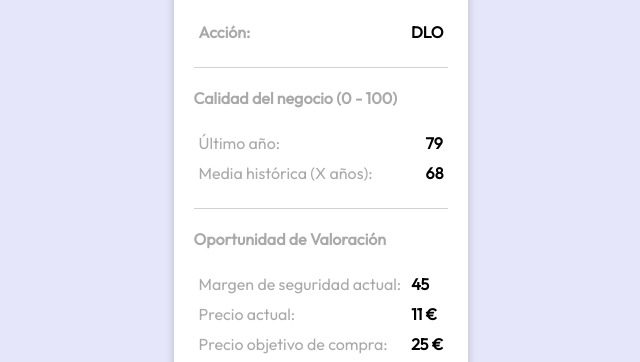
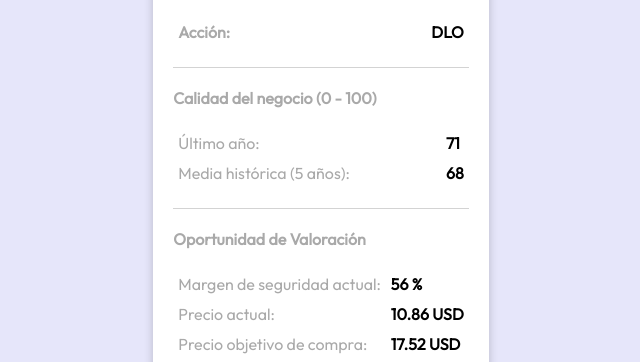
Before and after one commit to Xipen01/DLO, a plain HTML site: page index.html in a window 1280 px wide. Shown: the part 269-631 px from the top of the page, without its empty margins (319-959 px from the left). Drawn offline with Linux system fonts and the light colour scheme.

Commit message:
Actualizar archivo HTML generado automáticamente

```diff
--- a/index.html
+++ b/index.html
@@ -34,10 +34,10 @@
             <div class="columnas">
                 <div class="columna ancho">
                     <p>Último año:</p>
-                    <p>Media histórica (X años):</p>
+                    <p>Media histórica (5 años):</p>
                 </div>
                 <div class="columna">
-                    <p class="mi-clase">79</p>
+                    <p class="mi-clase">71</p>
                     <p class="mi-clase">68</p>
                 </div>
             </div>
@@ -54,9 +54,9 @@
                     <p>Precio objetivo de compra:</p>
                 </div>
                 <div class="columna">
-                    <p class="mi-clase">45</p>
-                    <p class="mi-clase">11 €</p>
-                    <p class="mi-clase">25 €</p>
+                    <p class="mi-clase">56 %</p>
+                    <p class="mi-clase">10.86 USD</p>
+                    <p class="mi-clase">17.52 USD</p>
                 </div>
             </div>
         </div>
```
